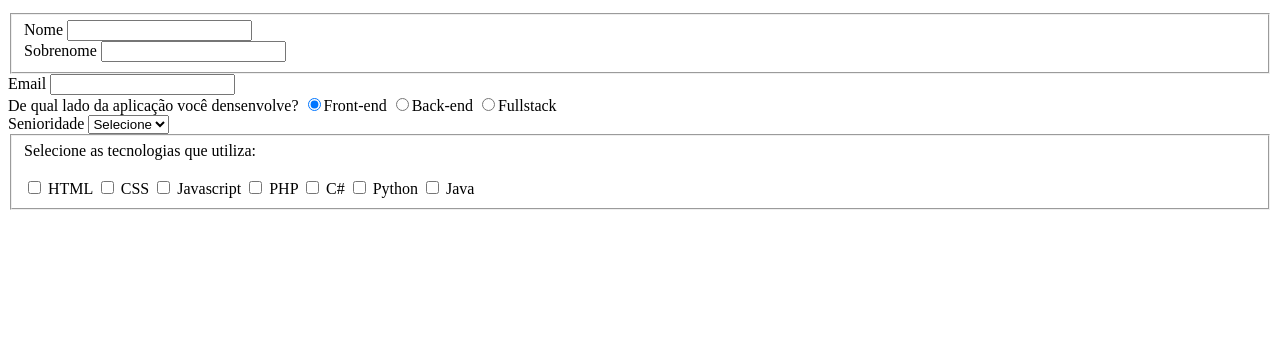
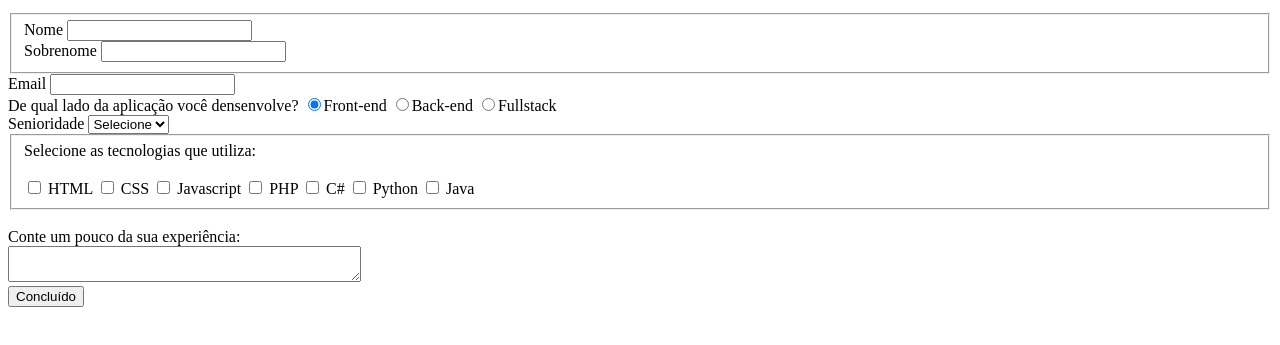
Before and after one commit to elvismota00/formulario_basico, a plain HTML site: page index.html in a window 1280 px wide. Shown: the part 101-446 px from the top of the page. Drawn offline with Linux system fonts and the light colour scheme.

Commit message:
adicionado um textarea e um button

```diff
--- a/index.html
+++ b/index.html
@@ -74,6 +74,13 @@
                 <label for="teclogia7">Java</label>
             </div>
         </fieldset>
+        <div>
+            <br>
+            <label>Conte um pouco da sua experiência:</label><br>
+            <textarea row="6" style="width: 26em" name="experiencia" id="experiencia"></textarea>
+        </div>
+
+        <button type="submit">Concluído</button>
     </form>
 </body>
 </html>
```
